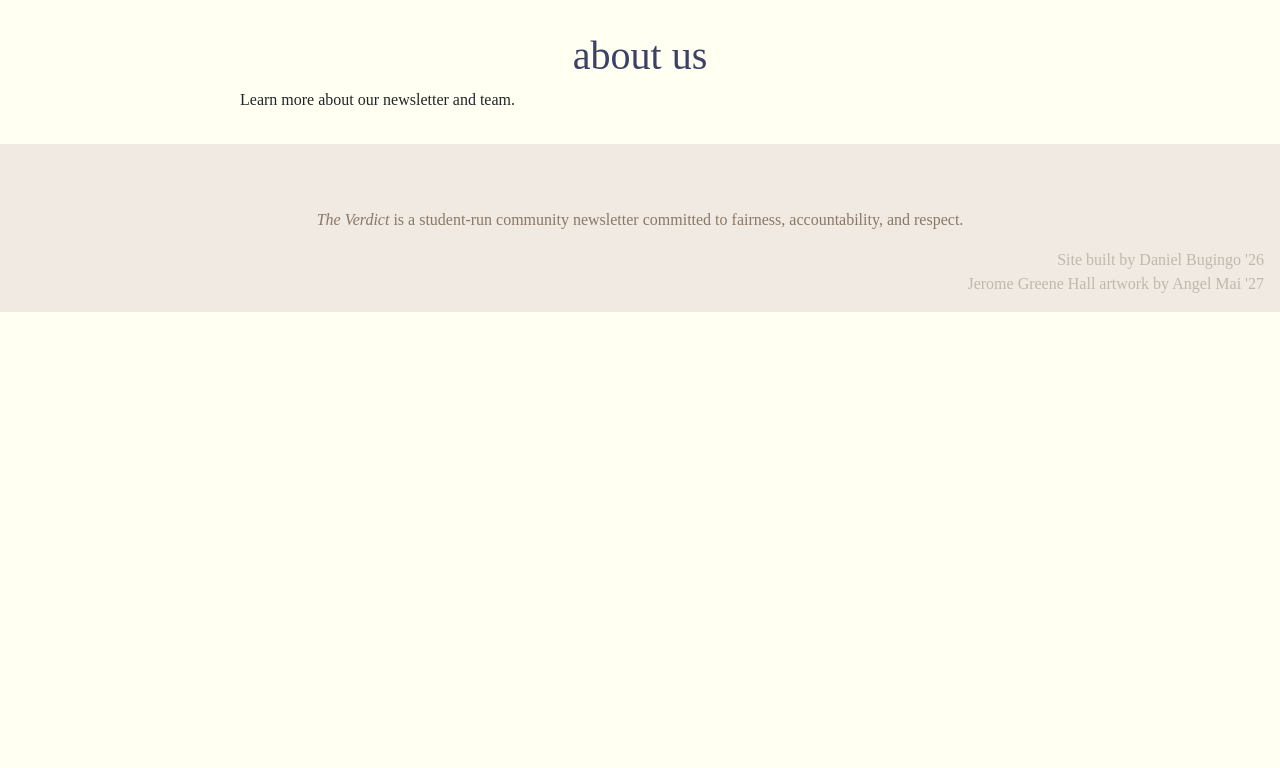
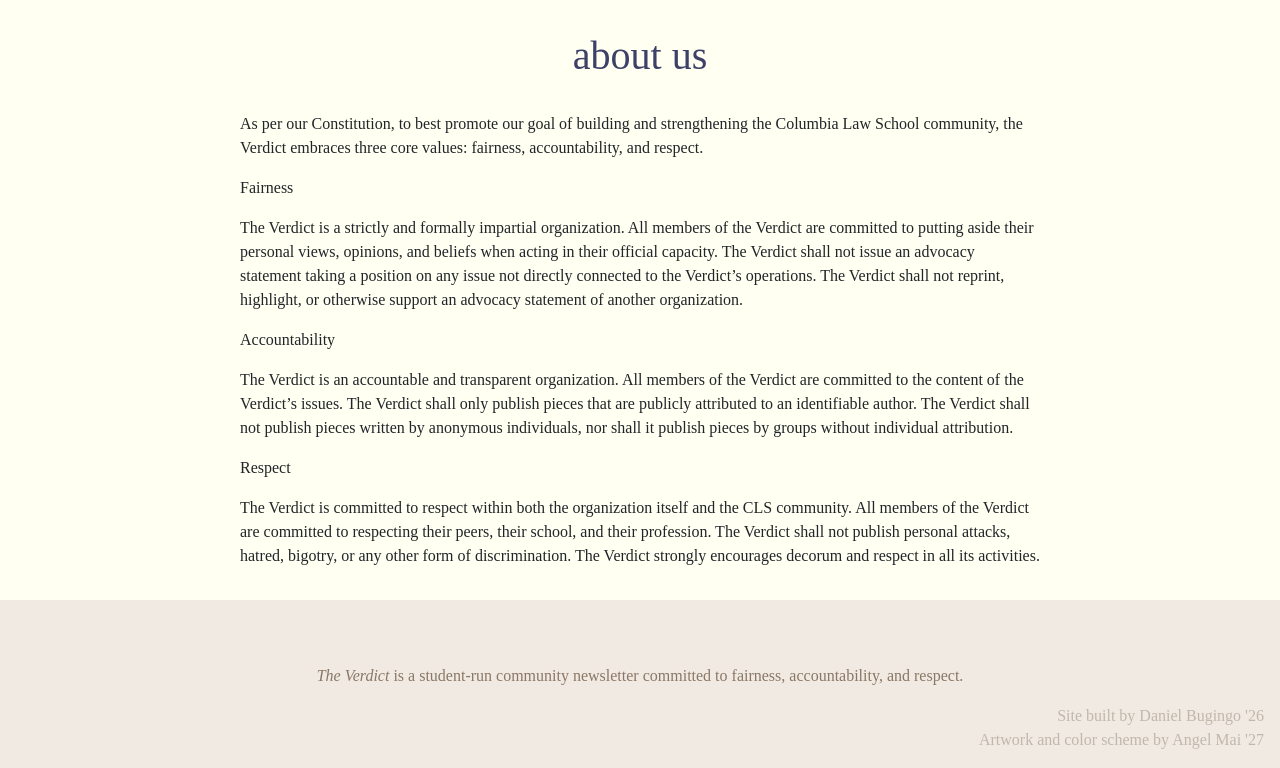
Before and after one commit to emiliofuerte/verdict-website, a Django app: page /about-us/ in a window 1280 px wide. Shown: the part 62-830 px from the top of the page. Before the commit the page ends 374 px from the top, so only its background shows below. Run offline with Django 4.2, Linux system fonts and the light colour scheme.

Commit message:
added requirements.txt

```diff
--- a/newsletter_site/newsletter/templates/newsletter/about_us.html
+++ b/newsletter_site/newsletter/templates/newsletter/about_us.html
@@ -4,6 +4,39 @@
 {% block title %}about us{% endblock %}
 
 {% block content %}
-  <h1>about us</h1>
-  <p>Learn more about our newsletter and team.</p>
+  <h1>about us</h1><br>
+
+  <p>
+    As per our Constitution, to best promote our goal of building and strengthening
+    the Columbia Law School community, the Verdict embraces three core values:
+    fairness, accountability, and respect.
+  </p>
+
+  <p>Fairness</p>
+  <p>
+    The Verdict is a strictly and formally impartial organization. All members of
+    the Verdict are committed to putting aside their personal views, opinions, and
+    beliefs when acting in their official capacity. The Verdict shall not issue
+    an advocacy statement taking a position on any issue not directly connected to
+    the Verdict’s operations. The Verdict shall not reprint, highlight, or otherwise
+    support an advocacy statement of another organization.
+  </p>
+
+  <p>Accountability</p>
+  <p>
+    The Verdict is an accountable and transparent organization. All members of the
+    Verdict are committed to the content of the Verdict’s issues. The Verdict shall
+    only publish pieces that are publicly attributed to an identifiable author. The
+    Verdict shall not publish pieces written by anonymous individuals, nor shall it
+    publish pieces by groups without individual attribution.
+  </p>
+
+  <p>Respect</p>
+  <p>
+    The Verdict is committed to respect within both the organization itself and the
+    CLS community. All members of the Verdict are committed to respecting their peers,
+    their school, and their profession. The Verdict shall not publish personal attacks,
+    hatred, bigotry, or any other form of discrimination. The Verdict strongly encourages
+    decorum and respect in all its activities.
+  </p>
 {% endblock %}
--- a/newsletter_site/newsletter/templates/newsletter/base.html
+++ b/newsletter_site/newsletter/templates/newsletter/base.html
@@ -3,7 +3,7 @@
 <html lang="en">
 <head>
   <meta charset="UTF-8">
-  <title>VERDICT</title>
+  <title>THE VERDICT</title>
   <!-- Bootstrap CSS (via CDN or local) -->
   <link
     rel="stylesheet"
@@ -43,7 +43,7 @@
     <div class="container justify-content-center">
       <!-- Brand with updated color and italics -->
       <a class="navbar-brand mx-3" href="{% url 'current_issue' %}" style="color: rgb(133, 114, 108); font-style: italic; font-size: 1.5rem;">
-        THE COLUMBIA LAW VERDICT
+      THE COLUMBIA LAW VERDICT
       </a>
       <button class="navbar-toggler" type="button" data-bs-toggle="collapse" data-bs-target="#navbarNav"
               aria-controls="navbarNav" aria-expanded="false" aria-label="Toggle navigation">
@@ -84,7 +84,7 @@
     <!-- Right-aligned text below -->
     <p style="margin: 0; text-align: right; color:#c0b8ac">
       Site built by Daniel Bugingo '26<br>
-      Jerome Greene Hall artwork by Angel Mai '27<br>
+      Artwork and color scheme by Angel Mai '27<br>
     </p>
   </footer>
 
--- a/newsletter_site/newsletter/views.py
+++ b/newsletter_site/newsletter/views.py
@@ -24,19 +24,31 @@ def current_issue(request):
     return render(request, 'newsletter/current_issue.html', context)
 
 def past_issues(request):
+    # 1. Grab all articles with is_current_issue=False
+    #    Sort by volume desc, then issue desc, then title
     articles = Article.objects.filter(is_current_issue=False).order_by(
         "-volume_number", "-issue_number", "title"
     )
+
+    # 2. Group them by volume_number, then by issue_number
     grouped = defaultdict(lambda: defaultdict(list))
     for a in articles:
         grouped[a.volume_number][a.issue_number].append(a)
 
+    # 3. Sort volumes in descending order
     sorted_volumes = sorted(grouped.keys(), reverse=True)
+
+    # 4. Create a list of (volume_number, [(issue_number, [articles]), ...])
+    grouped_volumes = []
+    for vol_num in sorted_volumes:
+        issues_dict = grouped[vol_num]
+        # Sort the issues in descending order too
+        sorted_issues = sorted(issues_dict.items(), key=lambda x: x[0], reverse=True)
+        grouped_volumes.append((vol_num, sorted_issues))
+
+    # 5. Send grouped_volumes to the template
     context = {
-        "grouped_volumes": [
-            (v, sorted(grouped[v].items(), key=lambda x: x[0], reverse=True))
-            for v in sorted_volumes
-        ]
+        "grouped_volumes": grouped_volumes
     }
     return render(request, 'newsletter/past_issues.html', context)
 
```
Also changed, not shown: newsletter_site/newsletter/templates/newsletter/past_issues.html (+16 -3 lines), requirements.txt (added, +373 -0 lines), 1 other file.
